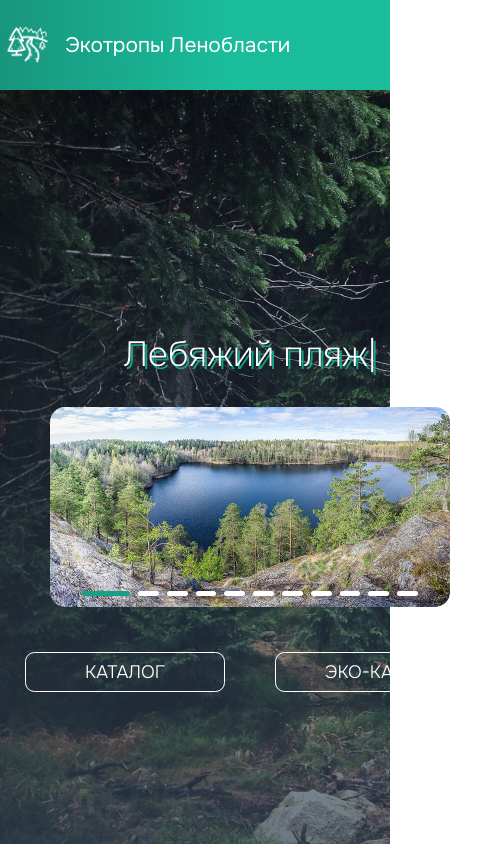
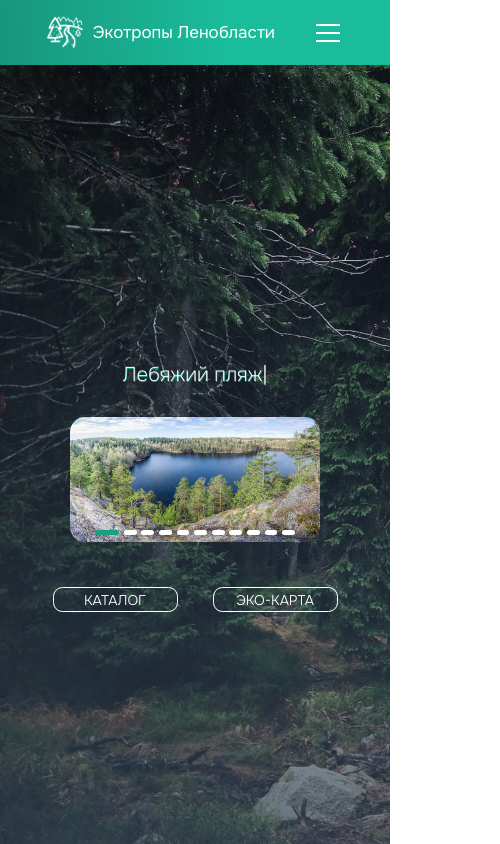
Before and after one commit to BLazzeD21/React-Eco-Trails, a React app: page / in a window 390 px wide. Shown: the top 844 px of the page, 500 px wide, since content can reach past the window. Built offline with nearby package versions, Linux system fonts and the light colour scheme.

Commit message:
feat: adapt for phones

```diff
--- a/src/components/NotFound/NotFound.jsx
+++ b/src/components/NotFound/NotFound.jsx
@@ -4,14 +4,7 @@ const NotFound = () => {
   const output = 'Упс! Что-то пошло не так :(\n\nПо вашему запросу ничего не найдено';
 
   return (
-    <h1 style={
-      { marginTop: '25%',
-        textAlign: 'center',
-        fontWeight: '200',
-        fontSize: '32px',
-        whiteSpace: 'pre-line',
-      }
-    }>
+    <h1 className='notFount'>
       {output}
     </h1>);
 };
--- a/src/styles/blocks/_catalog.scss
+++ b/src/styles/blocks/_catalog.scss
@@ -13,3 +13,11 @@
     margin: 30px 15px;
   }
 }
+
+.notFount {
+  margin-top: 25%;
+  text-align: center;
+  font-weight: 200;
+  font-size: 32px;
+  white-space: pre-line;
+}
--- a/src/styles/media/_media.scss
+++ b/src/styles/media/_media.scss
@@ -1,7 +1,6 @@
 @media screen and (max-width: 1280px) {
   .container {
     width: 900px;
-    margin: 0 auto;
   }
   .home {
     width: 900px;
@@ -10,7 +9,6 @@
 @media screen and (max-width: 991px) {
   .container {
     width: 700px;
-    margin: 0 auto;
   }
   .header {
     padding: 0 10px;
@@ -18,7 +16,7 @@
       font-size: 21px;
     }
     &__inner {
-      min-width: 250px;
+      width: 300px;
       img {
         width: 45px;
       }
@@ -108,9 +106,128 @@
       line-height: 28px;
     }
   }
+  .notFount {
+    font-size: 25px;
+  }
 }
 @media screen and (max-width: 575px) {
-
+  .container {
+    width: 320px;
+  }
+  .header {
+    height: 65px;
+    padding: 0 10px;
+    &__title {
+      margin-left: 5px;
+      font-size: 17px;
+    }
+    &__inner {
+      width: 230px;
+      img {
+        width: 40px;
+      }
+    }
+  }
+  .home {
+    width: 320px;
+    &__title {
+      font-size: 20px;
+      text-shadow: .5px .5px $jungle;
+    }
+  }
+  .custom_button {
+    width: 125px;
+    height: 25px;
+    font-size: 14px;
+  }
+  .embla {
+    &__slide {
+      img {
+        height: 125px;
+      }
+    }
+    &__dot {
+      width: .8rem;
+      height: .8rem;
+      margin-right: 0.15rem;
+      margin-left: 0.15rem;
+    }
+    &__dot--selected {
+      width: 1.5rem;
+    }
+  }
+  .footer {
+    height: 50px;
+    &__title {
+      font-size: 16px;
+    }
+  }
+  .menu {
+    padding: 40px 0 0 0;
+    min-height: 80px;
+    top: 30px;
+    &__list {
+      width: 250px;
+    }
+    &__item {
+      font-size: 14px;
+    }
+  }
+  .catalog {
+    &__cards {
+      grid-template-columns: 1fr;
+    }
+    &__wrapper {
+      padding: 75px 20px ;
+    }
+  }
+  .sectionTitle {
+    text-align: center;
+    font-size: 25px;
+    margin-bottom: 30px;
+    position: relative;
+    &:after, &:before {
+      height: 18px;
+      width: 18px;
+    }
+  }
+  .point {
+    padding: 0 20px;
+    &__title {
+      font-size: 20px;
+    }
+    &__img {
+      margin: 30px 0;
+      height: 140px;
+    }
+    p {
+      font-size: 15px;
+      line-height: 30px;
+    }
+    hr {
+      color: #ffffff;
+    }
+    &__btns {
+      width: 100%;
+      display: flex;
+      justify-content: space-between;
+      margin-bottom: 30px;
+    }
+  }
+  .noMatch {
+    &__error {
+      font-size: 120px;
+    }
+    &__title {
+      font-size: 20px;
+    }
+    &__descr {
+      font-size: 15px;
+    }
+  }
+  .notFount {
+    font-size: 18px;
+  }
 }
 @media screen and (max-width: 319px) {
 
```
